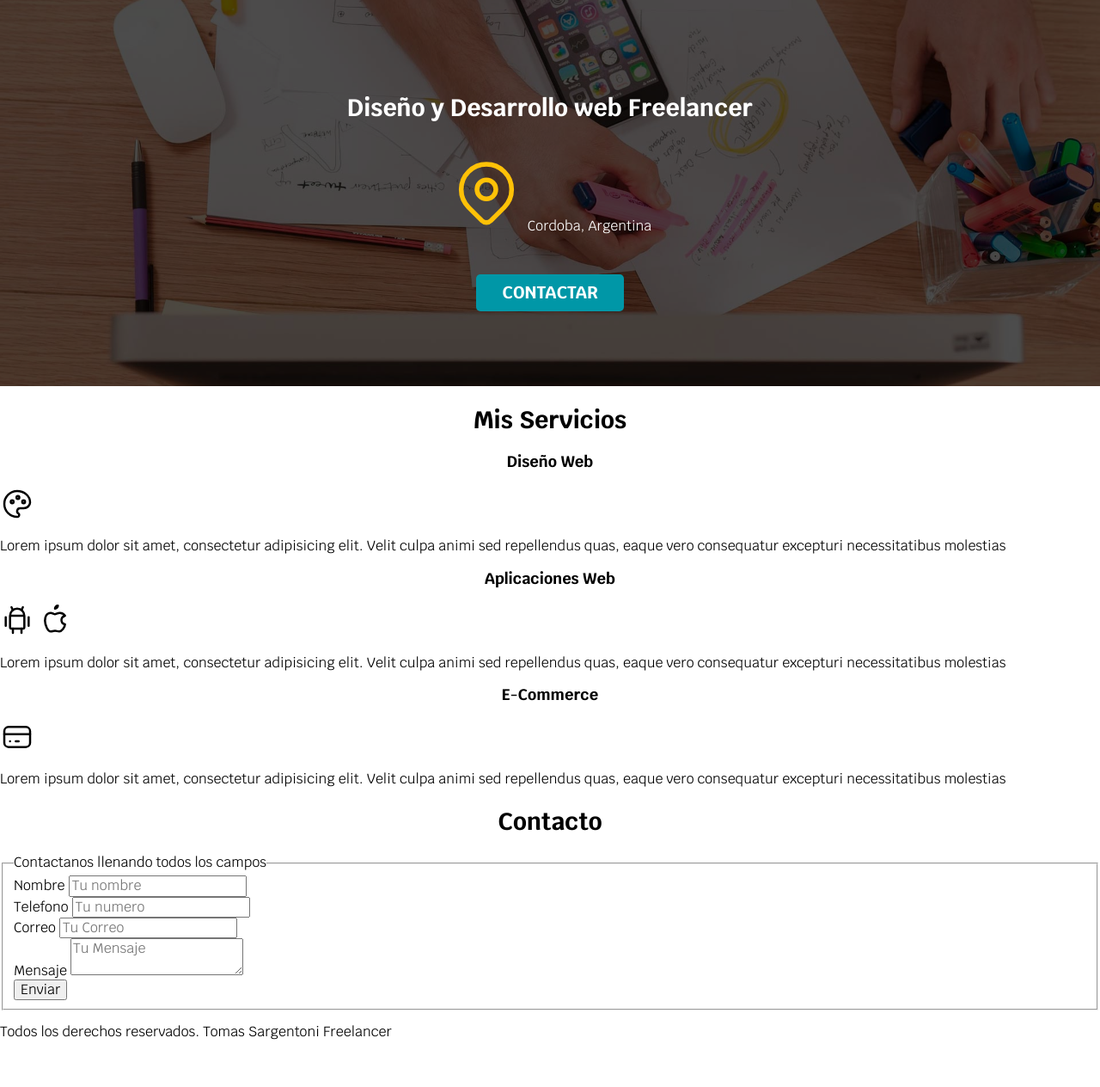
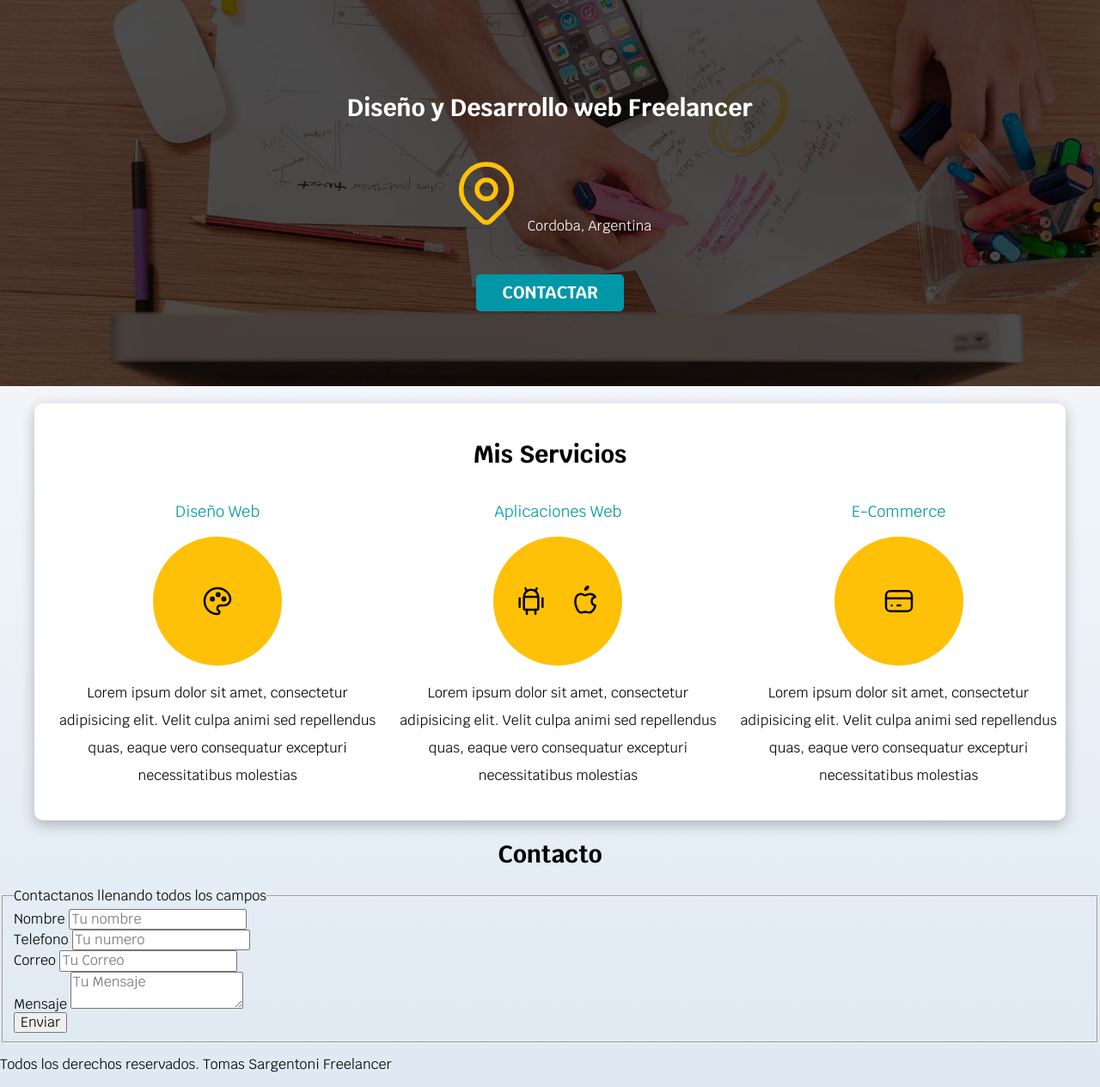
Before and after one commit to TomasSargentoni/UdemyCourse, a PHP site: page / in a window 1280 px wide. Shown: the part 139-1403 px from the top of the page at 86% size. Before the commit the page ends 1348 px from the top, so only its background shows below. Run offline with PHP 8.4, Linux system fonts and the light colour scheme.

Commit message:
dia terminado 08/12/2023 falta el formulario

```diff
--- a/freelancer_inicio/css/styles.css
+++ b/freelancer_inicio/css/styles.css
@@ -4,6 +4,7 @@
     --primario: #FFC107;
     --secundario: #0097A7;
     --gris: #757575;
+    --grisClaro: #DFE9F3;
 
 }
 
@@ -21,6 +22,7 @@ html{
 body {
     font-size: 16px; /* 1rem = 10px */
     font-family: 'Krub', sans-serif;
+    background-image: linear-gradient(to top, var(--grisClaro) 0%, var(--blanco) 100%);
 }
 
 
@@ -48,6 +50,15 @@ body {
         width: auto;
 
     }
+}
+
+.sombra {
+    -webkit-box-shadow: 0px 5px 15px 0px rgba(112,112,112,0.48);
+    -moz-box-shadow: 0px 5px 15px 0px rgba(112,112,112,0.48);
+    box-shadow: 0px 5px 15px 0px rgba(112,112,112,0.48);
+    background-color: var(--blanco);
+    padding: 2rem;
+    border-radius: 1rem;
 }
 
 /* Tipografia */
@@ -119,6 +130,7 @@ h1,h2,h3 {
     background-size: cover;
     height: 450px;
     position: relative;
+    margin-bottom: 2rem;
 }
 
 .contenido-hero {
@@ -136,3 +148,41 @@ h1,h2,h3 {
 .contenido-hero h2, .contenido-hero p {
     color: var(--blanco);
 }
+
+/* Servicios */
+
+@media (min-width: 768px) {
+    .servicios {
+        display: grid;
+        grid-template-columns: repeat(3, 33.3%);
+        column-gap: 1rem;
+    }
+}
+
+
+.servicio {
+    display: flex;
+    flex-direction: column;
+    align-items: center;
+
+}
+
+.servicio h3 {
+    color: var(--secundario);
+    font-weight: normal;
+}
+
+.servicio p {
+    line-height: 2;
+    text-align: center;
+}
+
+.servicio .iconos {
+    height: 15rem;
+    width: 15rem;
+    background-color: var(--primario);
+    border-radius: 50%;
+    display: flex;
+    justify-content: space-evenly;
+    align-items: center;
+}
--- a/freelancer_inicio/index.html
+++ b/freelancer_inicio/index.html
@@ -45,11 +45,13 @@
     </section>
 
 
-    <main>
+    <main class="contenedor sombra">
         <h2> Mis Servicios </h2>
-        <section>
+
+        <div class="servicios">
+            <section class="servicio">
                 <h3> Diseño Web</h3>
-
+                <div class="iconos">
                     <svg xmlns="http://www.w3.org/2000/svg" class="icon icon-tabler icon-tabler-palette" width="40" height="40" viewBox="0 0 24 24" stroke-width="1.5" stroke="#000000" fill="none" stroke-linecap="round" stroke-linejoin="round">
                         <path stroke="none" d="M0 0h24v24H0z" fill="none"/>
                         <path d="M12 21a9 9 0 0 1 0 -18c4.97 0 9 3.582 9 8c0 1.06 -.474 2.078 -1.318 2.828c-.844 .75 -1.989 1.172 -3.182 1.172h-2.5a2 2 0 0 0 -1 3.75a1.3 1.3 0 0 1 -1 2.25" />
@@ -57,15 +59,15 @@
                         <path d="M12.5 7.5m-1 0a1 1 0 1 0 2 0a1 1 0 1 0 -2 0" />
                         <path d="M16.5 10.5m-1 0a1 1 0 1 0 2 0a1 1 0 1 0 -2 0" />
                     </svg>
-
+                </div>
                 <p> Lorem ipsum dolor sit amet, consectetur adipisicing elit.
                     Velit culpa animi sed repellendus quas, eaque vero consequatur excepturi
                     necessitatibus molestias</p>
             </section>
 
-        <section>
-
+            <section class="servicio">
                 <h3> Aplicaciones Web</h3>
+                <div class="iconos">
 
                     <svg xmlns="http://www.w3.org/2000/svg" class="icon icon-tabler icon-tabler-brand-android" width="40" height="40" viewBox="0 0 24 24" stroke-width="1.5" stroke="#000000" fill="none" stroke-linecap="round" stroke-linejoin="round">
                         <path stroke="none" d="M0 0h24v24H0z" fill="none"/>
@@ -84,15 +86,17 @@
                         <path d="M12 4a2 2 0 0 0 2 -2a2 2 0 0 0 -2 2" />
                     </svg>
 
+                </div>
                 <p> Lorem ipsum dolor sit amet, consectetur adipisicing elit.
                     Velit culpa animi sed repellendus quas, eaque vero consequatur excepturi
                     necessitatibus molestias</p>
 
             </section>
 
-        <section>
+            <section class="servicio">
 
                 <h3> E-Commerce </h3>
+                <div class="iconos">
 
                     <svg xmlns="http://www.w3.org/2000/svg" class="icon icon-tabler icon-tabler-credit-card" width="40" height="40" viewBox="0 0 24 24" stroke-width="1.5" stroke="#000000" fill="none" stroke-linecap="round" stroke-linejoin="round">
                         <path stroke="none" d="M0 0h24v24H0z" fill="none"/>
@@ -102,12 +106,13 @@
                         <path d="M11 15l2 0" />
                     </svg>
 
+                </div>
                 <p> Lorem ipsum dolor sit amet, consectetur adipisicing elit.
                     Velit culpa animi sed repellendus quas, eaque vero consequatur excepturi
                     necessitatibus molestias</p>
 
                 </section>
-
+        </div> <!--.servicios-->
     </main>
 
     <section>
```
Lines whose indentation alone changed are shown as unchanged.
